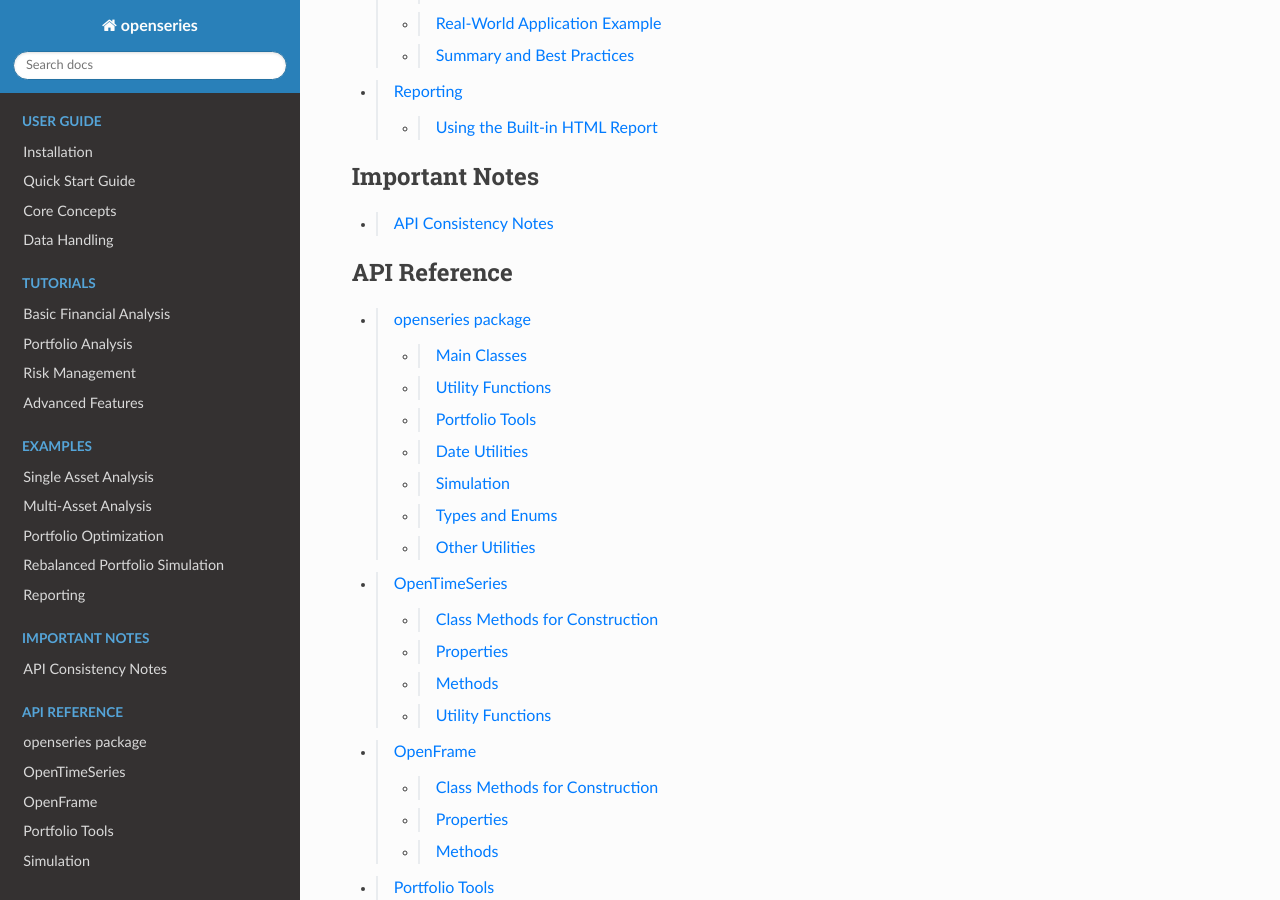
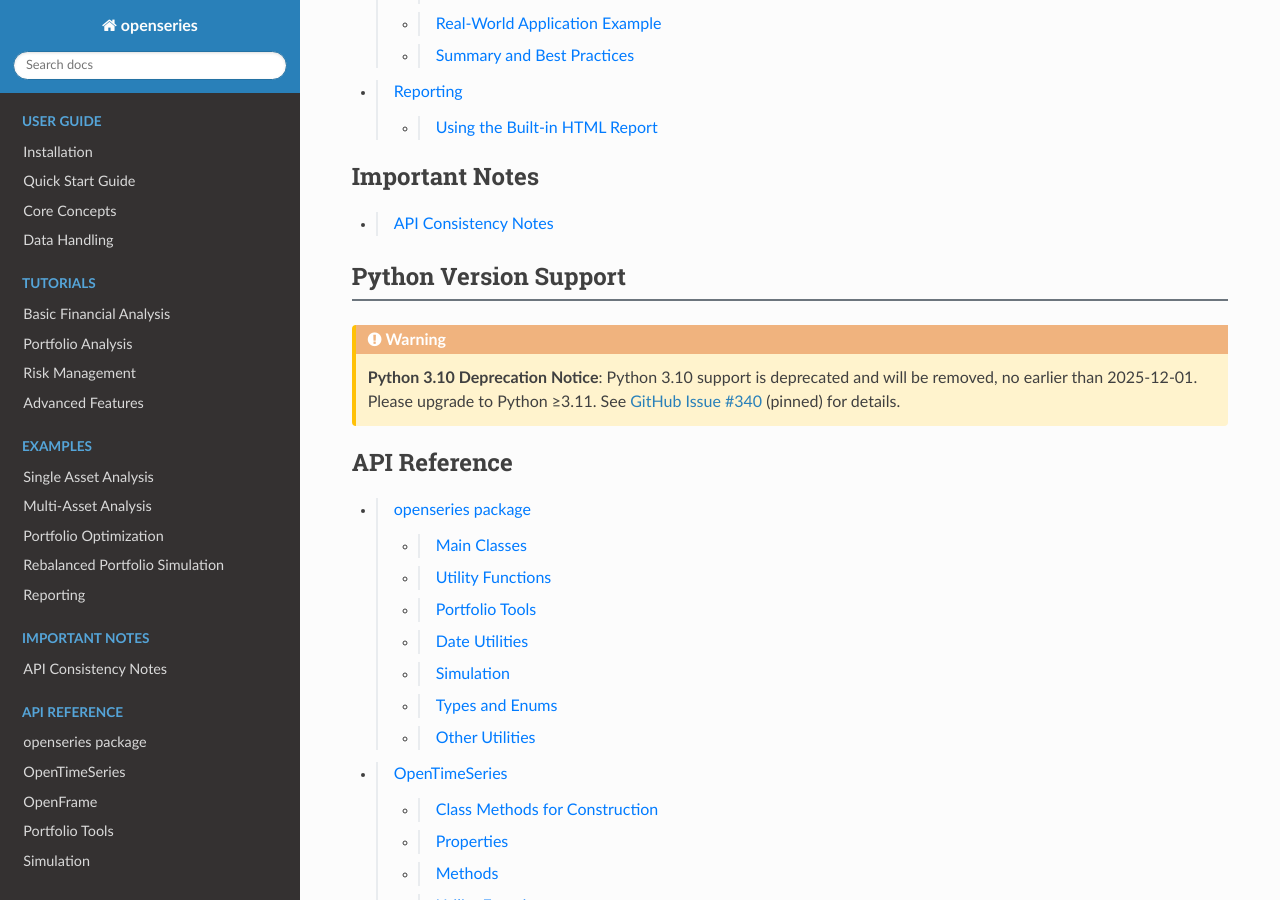
Before and after one commit to CaptorAB/openseries, a Sphinx documentation site: the page built from docs/source/index.rst, in a window 1280 px wide and 900 px high, scrolled down 5703 px. Built offline with Sphinx 7.4.7 and the Read the Docs theme 3.1.0, drawn with Linux system fonts in a browser that asks for light colours.

Commit message:
added deprecation warning on Python 3.10 support

```diff
--- a/docs/source/index.rst
+++ b/docs/source/index.rst
@@ -121,6 +121,12 @@
 
    api_consistency
 
+Python Version Support
+----------------------
+
+.. warning::
+   **Python 3.10 Deprecation Notice**: Python 3.10 support is deprecated and will be removed, no earlier than 2025-12-01. Please upgrade to Python ≥3.11. See `GitHub Issue #340 <https://github.com/CaptorAB/openseries/issues/340>`_ (pinned) for details.
+
 .. toctree::
    :maxdepth: 2
    :caption: API Reference
--- a/docs/source/user_guide/installation.rst
+++ b/docs/source/user_guide/installation.rst
@@ -8,6 +8,9 @@
 
 - **Operating Systems**: Windows, macOS, Linux
 - **Python versions**: 3.10, 3.11, 3.12, 3.13, 3.14
+
+.. warning::
+   **Python 3.10 Deprecation Notice**: Python 3.10 support is deprecated and will be removed, no earlier than 2025-12-01. Please upgrade to Python ≥3.11. See `GitHub Issue #340 <https://github.com/CaptorAB/openseries/issues/340>`_ (pinned) for details.
 
 Installing openseries
 ---------------------
```
Also changed, not shown: README.md (+2 -0 lines).
